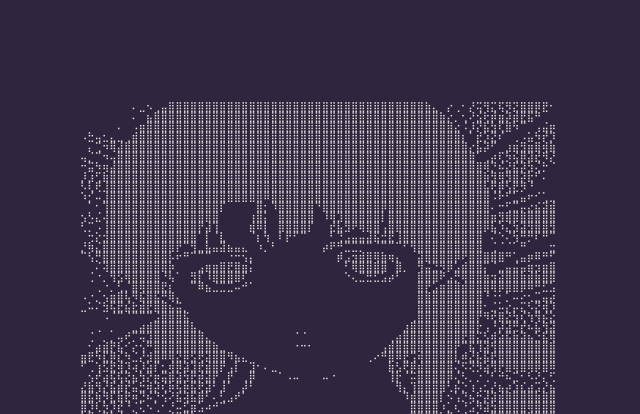
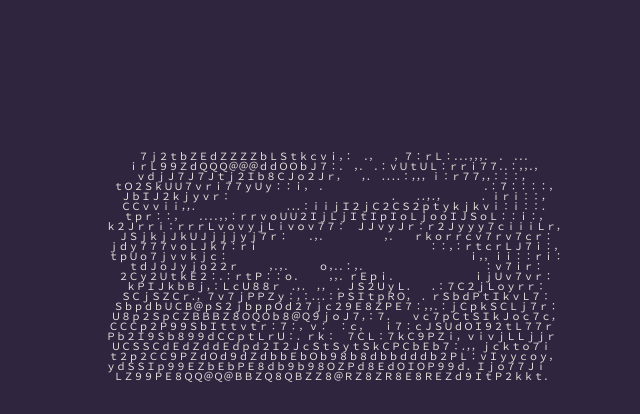
Before and after one commit to theAbyssOfTime2004/theAbyssOfTime2004.github.io, a plain HTML site: page index.html in a window 1280 px wide. Shown: the top 414 px of the page, without its empty margins (322-962 px from the left). Drawn offline with Linux system fonts and the light colour scheme.

Commit message:
changed ascii art in landing page

```diff
--- a/index.html
+++ b/index.html
@@ -25,39 +25,29 @@
   <main class="splash-container">
     <!-- ASCII Art Eye -->
     <pre class="ascii-art">
-⠀⠀⠀⠀⠀⠀⠀⠄⣀⠢⢀⣤⣿⣿⣿⣿⣿⣿⣿⣿⣿⣿⣿⣿⣿⣿⣿⣿⣿⣿⣿⣿⣿⣿⣿⣿⣿⣿⣿⣿⣿⣿⣿⣿⣿⣿⣿⣷⣄⠀⡔⢀⠂⡜⢭⢻⣍⢯⡻⣝⣿⣿⡿⣟⠂
-⠀⠀⠀⠀⠀⠀⠀⠄⠀⣦⣿⣿⣿⣿⣿⣿⣿⣿⣿⣿⣿⣿⣿⣿⣿⣿⣿⣿⣿⣿⣿⣿⣿⣿⣿⣿⣿⣿⣿⣿⣿⣿⣿⣿⣿⣿⣿⣿⣿⣷⡔⡀⢂⠜⣪⢗⡾⣶⡽⣾⣟⣯⠛⠀⠀
-⠀⠀⠀⠀⠀⠄⠀⠠⣶⣿⣿⣿⣿⣿⣿⣿⣿⣿⣿⣿⣿⣿⣿⣿⣿⣿⣿⣿⣿⣿⣿⣿⣿⣿⣿⣿⣿⣿⣿⣿⣿⣿⣿⣿⣿⣿⣿⣿⣿⣿⣿⣔⠨⡸⡝⣯⣳⢏⣿⠳⠉⠀⢠⣬⡶
-⠠⣓⢤⣂⣄⣀⢀⣾⣿⣿⣿⣿⣿⣿⣿⣿⣿⣿⣿⣿⣿⣿⣿⣿⣿⣿⣿⣿⣿⣿⣿⣿⣿⣿⣿⣿⣿⣿⣿⣿⣿⣿⣿⣿⣿⣿⣿⣿⣿⣿⣿⣿⡆⠁⣞⡱⣝⠎⠀⢀⠠⣥⠳⡞⡹
-⠀⡄⢉⠲⢿⣼⣿⣿⣿⣿⣿⣿⣿⣿⣿⣿⣿⣿⣿⣿⣿⣿⣿⣿⣿⣿⣿⣿⣿⣿⣿⣿⣿⣿⣿⣿⣿⣿⣿⣿⣿⣿⣿⣿⣿⣿⣿⣿⣿⣿⣿⣿⣿⡔⣧⡽⠋⠀⣰⣶⣻⣶⣿⢾⣷
-⢤⡈⠉⠲⢤⣿⣿⣿⣿⣿⣿⣿⣿⣿⣿⣿⣿⣿⣿⣿⣿⣿⣿⣿⣿⣿⣿⣿⣿⣿⣿⣿⣿⣿⣿⣿⣿⣿⣿⣿⣿⣿⣿⣿⣿⣿⣿⣿⣿⣿⣿⣿⣿⣿⠁⢀⡴⢏⡳⢮⡿⣽⣞⠻⡜
-⠒⣭⠳⢶⣼⣿⣿⣿⣿⣿⣿⣿⣿⣿⣿⣿⣿⣿⣿⣿⣿⣿⣿⣿⣿⣿⣿⣿⣿⣿⣿⣿⣿⣿⣿⣿⣿⣿⣿⣿⣿⣿⣿⣿⣿⣿⣿⣿⣿⣿⣿⣿⣿⣿⣿⢿⡙⠮⣜⣯⡽⣳⢌⡓⠈
-⡸⣰⢋⣷⣿⣿⣿⣿⣿⣿⣿⣿⣿⣿⣿⣿⣿⣿⣿⣿⣿⣿⣿⣿⣿⣿⣿⣿⣿⣿⣿⣿⣿⣿⣿⣿⣿⣿⣿⣿⣿⣿⣿⣿⣿⣿⣿⣿⣿⣿⣿⣿⣿⣿⣿⣷⣻⢿⣻⣿⡽⣗⠋⠄⠀
-⠣⢇⢟⣸⣿⣿⣿⣿⣿⣿⣿⣿⣿⣿⣿⣿⣿⣿⣿⣿⣿⣿⣿⣿⣿⣿⣿⣿⣿⣿⣿⣿⣿⣿⣿⣿⣿⣿⣿⣿⣿⣿⣿⣿⣿⣿⣿⣿⣿⣿⣿⣿⣿⣿⣿⣧⢟⡿⢣⣟⡻⠘⠀⠀⠀
-⠱⡊⠤⣸⣿⣿⣿⣿⣿⣿⣿⣿⣿⣿⣿⣿⣿⣿⣿⣿⣿⣿⣿⣿⣿⠿⣿⣿⣿⣿⣿⣿⣿⣿⣿⣿⣿⣿⣿⣿⣿⣿⣿⣿⣿⣿⣿⣿⣿⣿⣿⣿⣿⣿⣿⣿⠨⠗⠋⣁⣤⠖⠊⢁⣀
-⠀⠁⠂⢹⣿⣿⣿⣿⣿⣿⣿⣿⣿⣿⣿⣿⣿⣿⣿⡏⠀⠀⠀⠀⣿⡂⠹⣿⣿⣿⣿⣿⠙⣿⣿⣿⣿⣿⣿⣿⣿⡿⣿⣿⣿⣿⣿⣿⣿⣿⣿⣿⣿⣿⣿⣿⠄⠒⢋⣉⡤⣔⣮⣽⣾
-⢢⠣⣌⢼⣿⣿⣿⣿⣿⣿⣿⣿⣿⣿⣿⣿⣿⣿⣿⠀⠀⠀⠀⢰⣿⡅⠀⣿⣿⣿⣿⣿⠀⠸⢿⣹⣿⣿⣿⣿⣿⡇⣿⣿⣿⣿⣿⣿⣿⣿⣿⣿⣿⣿⣿⣿⣶⣻⣿⣿⣿⣿⣿⣿⣿
-⢃⡉⠠⢸⣿⣿⣿⣿⣿⣿⣿⣿⣿⣿⣿⣿⡟⣼⢹⠀⠀⠀⠀⣾⠿⡇⠀⣿⣿⣿⣿⡏⠀⠀⣞⣧⣻⠟⢿⣿⣿⢠⣿⣿⣿⣿⣿⣿⣿⣿⣿⣿⣿⣿⣿⡿⣧⠱⣌⣳⣽⣻⣿⣿⣻
-⠀⢒⡕⣺⣿⣿⣿⣿⣿⣿⣿⣿⣿⣿⣿⣿⠁⡇⠈⣇⠀⠀⠀⠈⡆⢳⠀⠇⡟⠋⠉⠀⠀⠀⠃⢙⣠⣤⣤⣼⣯⣚⣟⢸⣿⣿⣿⣿⣿⣿⣿⣿⣿⣿⣿⠀⠌⠑⠌⢳⠛⡛⠏⠛⠉
-⡘⢷⣌⣿⣿⣿⣿⣿⣿⣿⣿⣿⣿⡟⠉⢻⣀⣧⣤⣽⣦⣤⣄⠀⠰⡀⠃⠀⠀⠀⠀⠀⠀⡴⠟⠛⣉⣉⡉⠉⠈⠉⠉⠉⠋⢻⣿⣿⣿⣿⣿⣿⣿⣿⣿⠀⢈⠈⠈⠁⠛⠀⠀⠀⣒
-⠉⢣⡛⣿⣿⣿⣿⣿⣿⣿⣿⣿⡧⠖⠛⠉⠉⠉⠀⠀⠐⠒⢢⡄⠀⠀⠀⠀⠀⠀⠀⠀⠀⠀⠀⡾⣠⣲⣾⣿⢿⣷⢶⡄⠀⠀⣽⣿⣿⣿⣿⡿⠟⣿⣿⣿⣿⣿⠛⢁⣤⡶⠿⠛⠋
-⠀⠀⠌⢽⣿⣿⣿⣿⣿⣿⣿⣿⡷⠀⠀⠀⣠⣶⣶⣿⣟⣿⣶⡅⠀⠀⠀⠀⠀⠀⠀⠀⠀⠀⠀⠀⠃⢿⣿⣿⣿⣿⠀⣿⡀⠀⢻⣬⣙⡻⡿⣡⣾⣿⣿⡍⠈⣀⣤⣬⣤⣶⣲⣶⣿
-⠀⢈⠐⡀⢻⣫⢿⣿⣿⣿⣿⠘⢧⠁⠀⣻⡏⠸⣿⣿⣿⣿⠏⠀⠀⠀⠀⠀⠀⠀⠀⠀⠀⠀⠀⠀⠑⢄⣉⣛⣋⣡⡴⠃⠀⠀⣿⣿⣿⠟⣠⡛⢿⣿⣿⣷⣲⣽⣿⣿⣷⣾⣷⣿⣿
-⠀⠀⢀⠐⡀⢃⡈⣿⢿⣿⣿⣟⡆⠀⠀⠉⠿⣦⣈⣉⣉⠤⠚⠁⠀⠀⠀⠀⠀⠀⠀⠀⠀⠀⠀⠀⠀⠀⠀⠀⠀⠀⠀⠀⠀⠀⣿⡟⣡⣶⣿⣿⣾⣿⣿⣿⢿⡿⣿⣿⡿⠿⠛⣋⣡
-⠠⠐⡀⢢⣶⣿⢧⠻⣯⣿⣯⡛⢿⡄⠀⠀⠀⠀⠀⠀⠀⠀⠀⠀⠀⠀⠀⠀⠀⠀⠀⠀⠀⠀⠀⠀⠀⠀⠀⠀⠀⠀⠀⠀⠀⠀⣿⣿⣿⣿⣿⣿⣿⣿⣿⠘⠐⠂⡁⠤⠔⢂⣉⣤⡴
-⣀⠥⠌⣳⢯⣟⣮⣗⣾⣟⣿⣿⣦⣭⡀⠀⠀⠀⠀⠀⠀⠀⠀⠀⠀⠀⠀⠀⠀⠀⠀⠀⠀⠀⠀⠀⠀⠀⠀⠀⠀⠀⠀⠀⠀⠀⣿⣿⣿⣿⣿⣿⣿⣿⣿⠂⣈⠥⡔⡤⣍⠣⣝⢾⡹
-⠀⠀⠀⠠⠈⠉⠈⠉⠉⠉⣨⣿⣿⣿⣯⠀⠀⠀⠀⠀⠀⠀⠀⠀⠀⠀⠀⠀⠀⠀⠀⠀⠀⠀⠀⠀⠀⠀⠀⠀⠀⠀⠀⠀⠀⢀⣿⣿⣿⣿⣿⣿⣿⣿⡟⠻⢞⣿⣝⣳⢎⢳⢻⡮⣕
-⠀⠀⢀⠀⡀⠀⠀⣀⣴⣾⣿⣿⣿⣿⣿⣧⡀⠀⠀⠀⠀⠀⠀⠀⠀⠀⠀⠀⠀⠀⠀⠀⠀⠀⠀⠀⠀⠀⠀⠀⠀⠀⠀⠀⣰⣿⣿⣿⣿⣿⣿⣿⣿⣿⡗⢠⠘⡼⣽⣛⡞⠦⣧⢻⣽
-⠀⢈⠀⡀⡀⢤⠞⡉⢭⣹⣿⣿⣿⣿⣿⣿⣿⣄⠀⠀⠀⠀⠀⠀⠀⠀⠀⠀⠀⠈⠈⠀⠀⠀⠀⠀⠀⠀⠀⠀⠀⠀⢀⣴⣿⣿⣿⣿⣿⣿⣿⣿⣟⣿⣍⣣⢾⣵⣯⣷⣽⣦⣑⣯⢿
-⠀⠂⣴⣾⡟⣧⠊⡔⢢⠛⣿⣿⣿⣿⣿⣿⣿⣿⣷⣀⠀⠀⠀⠀⠀⠀⠀⠀⠀⠐⠒⠂⠀⠀⠀⠀⠀⠀⠀⠀⠀⢠⣾⣿⣿⣿⣿⣿⣿⣿⣿⡟⠉⣯⢹⣽⢻⣿⣿⣿⣿⣿⣿⣿⣿
-⣶⣟⠳⣏⡿⣎⠳⣈⡜⣺⣿⠿⢿⣝⡿⣫⢟⣽⣿⣿⠻⣦⣄⠀⠀⠀⠀⠀⠀⠀⠀⠀⠀⠀⠀⠀⠀⠀⠀⢀⠔⠛⣿⠿⣟⢩⢾⣿⣿⣿⣿⣇⠾⣜⡧⣯⣟⣿⣿⣿⣿⣿⣿⣿⣿
-⠋⢀⢱⣫⣟⢾⡹⢴⡸⣵⡏⣂⢾⡿⣽⣹⣟⣾⣿⡟⢠⡇⠀⣹⠂⠄⣀⠀⠀⠀⠀⠀⠀⠀⠀⠀⠀⠀⠀⠀⠀⠀⣷⣣⢟⡿⣾⣿⣿⣿⣿⢌⠫⢝⡻⣵⢻⡟⣿⢿⣿⢿⡿⣿⠿
-⠀⢢⠞⣴⢯⢯⣝⣦⢳⡝⡶⣭⣿⣽⣳⣟⡾⣽⡟⢀⡟⠀⢀⡿⠀⠀⠀⠁⠠⠤⠀⠀⠀⠤⠐⠀⠀⠀⠀⠀⠀⠀⢸⡗⠈⠭⣿⣿⣿⣿⡿⢌⠣⡀⡐⢈⠃⠚⠦⣉⠂⠣⠜⡄⢋
-⣜⣷⢻⡜⣯⣾⡞⣥⣓⢾⡽⢎⡷⢯⡷⣯⢟⣽⠃⣸⠁⠀⡼⠃⠀⠀⠀⠀⠀⠀⠀⠀⠀⠀⠀⠀⠀⠀⠀⠀⠀⠀⠀⢻⡄⢹⣿⣿⣿⣿⢃⡮⡑⢰⢠⣂⡜⣦⡴⣱⣎⣴⣩⡜⣦
-⣿⣯⢷⡻⣏⣷⣟⠶⣙⠮⡙⢪⠜⣯⢽⣯⣿⠃⠄⢃⣠⠞⠁⠀⠀⠀⠀⠀⠀⠀⠀⠀⠀⠀⠀⠀⠀⠀⠀⠀⠀⠀⠀⠀⠹⣾⣿⣿⣿⡇⠢⢡⡙⢦⡓⡼⣽⣾⣿⣿⣿⣿⣷⣿⣿
-⣿⡹⢇⡳⡹⣞⠘⡈⢅⠢⢁⠂⡘⠤⣋⣶⣡⠴⠚⠉⠀⠀⠀⠀⠀⠀⠀⠀⠀⠀⠀⠀⠀⠀⠀⠀⠀⠀⠀⠀⠀⠀⠀⠀⠀⣿⣿⣿⣿⠰⡁⢆⠘⣡⠻⣽⣳⣿⣿⣿⣿⢿⣿⣿⣿
-⢣⠝⡢⢍⠱⢈⣂⣌⡤⠦⠶⠶⠞⠛⠋⠁⠀⠀⠀⠀⠀⠀⠀⠀⠀⠀⠀⠀⠀⠀⠀⠀⠀⠀⠀⠀⠀⠀⠀⠀⠀⠀⠀⠀⢰⣿⣿⣿⠛⠷⣭⣂⠌⢠⠓⡴⣻⣿⣿⣿⣿⣿⣿⣯⣿
-⣇⢾⡱⠞⠈⠉⠀⠀⠀⠀⠀⠀⠀⠀⠀⠀⠀⠀⠀⠀⠀⠀⠀⠀⠀⠀⠀⠀⠀⠀⠀⠀⠀⠀⠀⠀⠀⠀⠀⠀⠀⠀⠀⠀⣸⣿⣿⡇⠀⠀⠀⠉⠛⠳⠿⣶⣽⣿⣿⣿⣿⣿⣿⣿⣿
+      ７ｊ２ｔｂＺＥｄＺＺＺＺｂＬＳｔｋｃｖｉ，：　．，　　，７：ｒＬ：．．．，，，．　．　．．．
+      ｉｒＬ９９ＺｄＱＱＱ＠＠＠ｄｄＯＯｂＪ７：．　，．　．：ｖＵｔＵＬ：ｒｒｉ７７．．：，，．，
+      ｖｄｊＪ７Ｊ７Ｊｔｊ２Ｉｂ８ＣＪｏ２Ｊｒ，　　，．　．．．．：，，，ｉ：ｒ７７，，：：：，
+      ｔＯ２ＳｋＵＵ７ｖｒｉ７７ｙＵｙ：：ｉ，　．　　　　　　　　　　　　　　　　．：７：：：：，
+      ＪｂＩＪ２ｋｊｙｖｒ：　　　　　　　　　　　　　　　　．　　．．，．，　　　　．ｉｒｉ：：，
+      ＣＣｖｖｉｉ，，．　　　　　　　　　．．．：ｉｉｊＩ２ｊＣ２ＣＳ２ｐｔｙｋｊｋｖｉ：ｉ：：．
+      ｔｐｒ：：，　　．．．．，，：ｒｒｖｏＵＵ２ＩｊＬｊＩｔＩｐＩｏＬｊｏｏＩＪＳｏＬ：：ｉ：，
+      ｋ２Ｊｒｒｉ：ｒｒｒＬｖｏｖｙｊＬｉｖｏｖ７７：　ＪＪｖｙＪｒ：ｒ２Ｊｙｙｙ７ｃｉｉｉＬｒ，
+      ＪＳｊｋｊＪｋＵＪｊｊｊｙｊ７ｒ：　　．，．　　　　　　，．　　ｒｋｏｒｒｃｖ７ｒｖ７ｃｒ：
+      ｊｄｙ７７７ｖｏＬＪｋ７：ｒｉ　　　　　　　　　　　　　　　　　：：，：ｒｔｃｒＬＪ７ｉ：，
+      ｔｐＵｏ７ｊｖｖｋｊｃ：　　　　　　　　　　　　　　　　　　　　　　　　ｉ，，ｉｉ：：ｒｉ：
+      ｔｄＪｏＪｙｊｏ２２ｒ　　　，．，．　　　ｏ，．．：，．　　　　　　　　　　　　：ｖ７ｉｒ：
+      ２Ｃｙ２ＵｔｋＥ２：．：ｒｔＰ：：ｏ．　　　，，．ｒＥｐｉ．　　　　　　　　ｉｊＵｖ７ｖｒ：
+      ｋＰＩＪｋｂＢｊ，：ＬｃＵ８８ｒ　．，．　，，　．ＪＳ２ＵｙＬ．　　．：７Ｃ２ｊＬｏｙｒｒ：
+      ＳＣｊＳＺＣｒ．，７ｖ７ｊＰＰＺｙ：，：．．．：ＰＳＩｔｐＲＯ，　．ｒＳｂｄＰｔＩｋｖＬ７：
+      ＳｂｐｄｂＵＣＢ＠ｐＳ２ｊｂｐｐＯｄ２７ｊｃ２９Ｅ８ＺＰＥ７：，，．：ｊＣｐｋＳＣＬｊ７ｒ：
+      Ｕ８ｐ２ＳｐＣＺＢＢＢＺ８ＯＱＯｂ８＠Ｑ９ｊｏＪ７，：７．　　ｖｃ７ｐＣｔＳＩｋＪｏｃ７ｃ，
+      ＣＣＣｐ２Ｐ９９ＳｂＩｔｔｖｔｒ：７：，ｖ：　：ｃ，　　ｉ７：ｃＪＳＵｄＯＩ９２ｔＬ７７ｒ
+      Ｐｂ２Ｉ９Ｓｂ８９９ｄＣＣｐｔＬｒＵ：．ｒｋ：　７ＣＬ：７ｋＣ９ＰＺｉ，ｖｉｖｊＬＬｊｊｒ
+      ＵＣＳＳＣｄＥｄＺｄｄＥｄｐｄ２Ｉ２ＪｃＳｔＳｙｔＳｋＣＰＣｂＥｂ７：．，，ｊｃｋｔｏ７ｉ
+      ｔ２ｐ２ＣＣ９ＰＺｄＯｄ９ｄＺｄｂｂＥｂＯｂ９８ｂ８ｄｂｂｄｄｄｂ２ＰＬ：ｖＩｙｙｃｏｙ，
+      ｙｄＳＳＩｐ９９ＥＺｂＥｂＰＥ８ｄｂ９ｂ９８ＯＺＰｄ８ＥｄＯＩＯＰ９９ｄ．Ｉｊｏ７７Ｊｉ
+      ＬＺ９９ＰＥ８ＱＱ＠Ｑ＠ＢＢＺＱ８ＱＢＺＺ８＠ＲＺ８ＺＲ８Ｅ８ＲＥＺｄ９ＩｔＰ２ｋｋｔ．
     </pre>
 
     <!-- Logo -->
```
